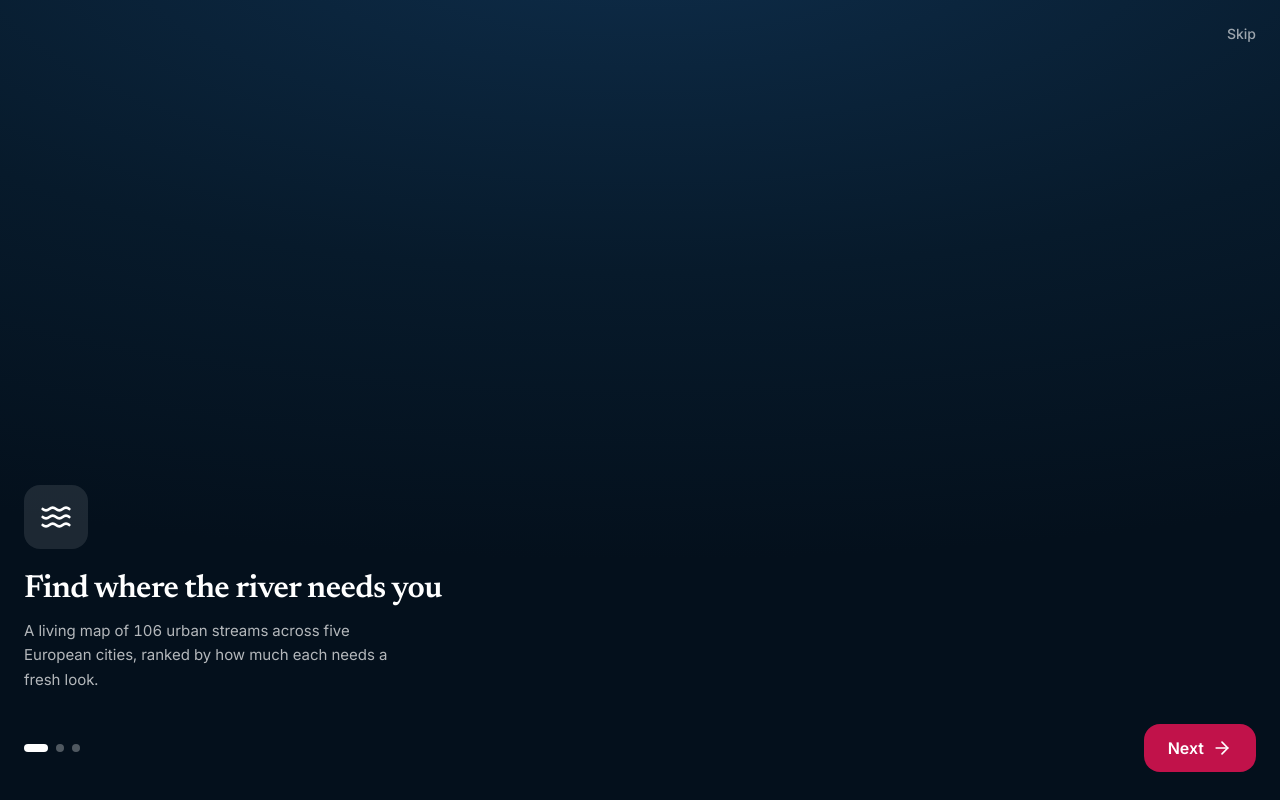
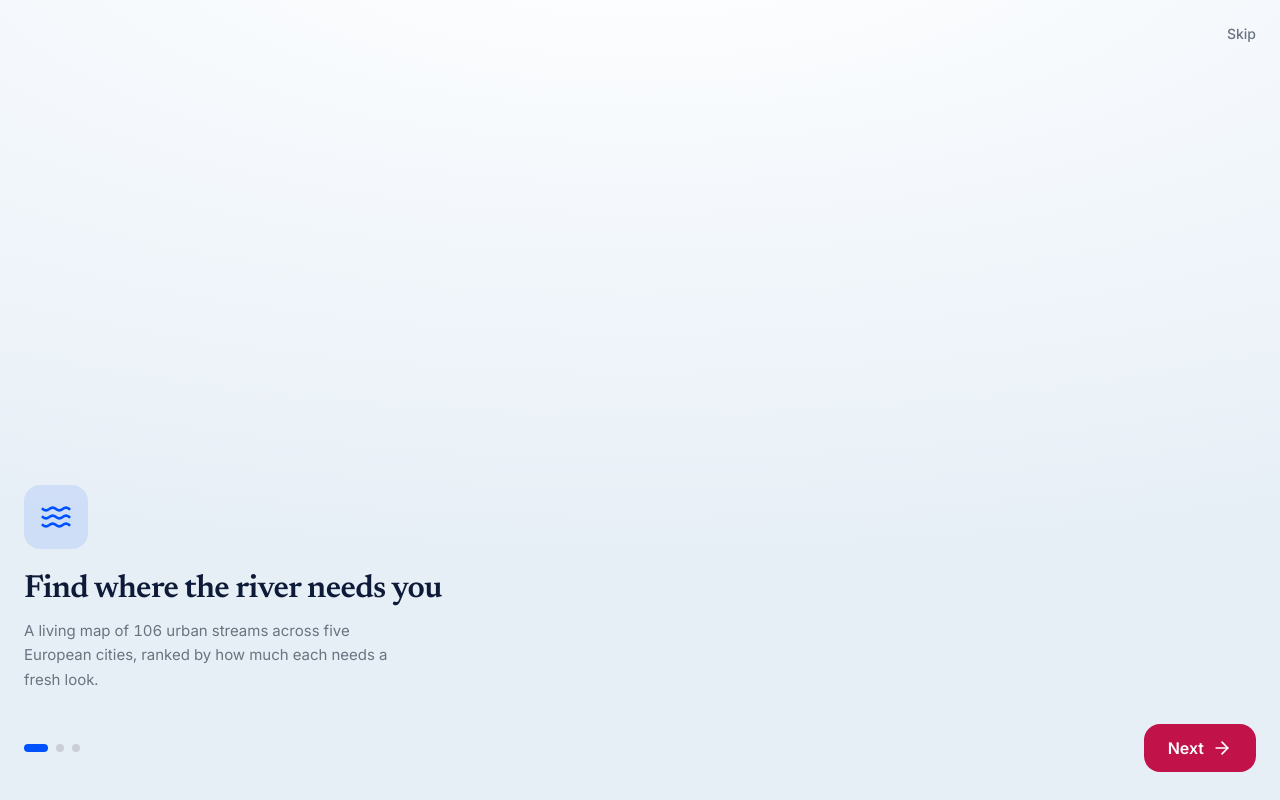
Before and after one commit to Aakashdeep-Srivastava/riverkin-web, a Next.js app: page /welcome in a window 1280 px wide. Built offline with nearby package versions, Linux system fonts and the light colour scheme; no server answers.

Commit message:
Light-theme the entry flow (splash/onboarding/sign-in)

```diff
--- a/src/components/auth-panel.tsx
+++ b/src/components/auth-panel.tsx
@@ -45,7 +45,7 @@ export function AuthPanel({ onGuest }: { onGuest: () => void }) {
             signInWithMicrosoft();
           }}
           disabled={redirecting}
-          className="flex min-h-tap w-full items-center justify-center gap-2.5 rounded-button bg-white px-4 py-3 font-semibold text-[#1b1b1b] transition-transform active:scale-[0.98] disabled:opacity-70"
+          className="flex min-h-tap w-full items-center justify-center gap-2.5 rounded-button border border-unseen bg-surface px-4 py-3 font-semibold text-ink transition-transform active:scale-[0.98] disabled:opacity-70"
         >
           {redirecting ? <Loader2 className="h-5 w-5 animate-spin" aria-hidden="true" /> : <MicrosoftMark />}
           Sign in with Microsoft
@@ -54,24 +54,24 @@ export function AuthPanel({ onGuest }: { onGuest: () => void }) {
 
       <button
         onClick={onGuest}
-        className={`flex min-h-tap w-full items-center justify-center gap-2 rounded-button border border-white/20 px-4 font-semibold text-white transition-transform active:scale-[0.98] ${
+        className={`flex min-h-tap w-full items-center justify-center gap-2 rounded-button bg-[var(--action)] px-4 font-semibold text-white transition-transform active:scale-[0.98] ${
           msEnabled ? 'mt-2.5 py-3' : 'py-3.5'
         }`}
       >
         Browse as a guest
-        <ArrowRight className="h-4 w-4 opacity-70" aria-hidden="true" />
+        <ArrowRight className="h-4 w-4 opacity-80" aria-hidden="true" />
       </button>
 
-      <p className="mt-3 text-center text-[12px] leading-relaxed text-white/50">
+      <p className="mt-3 text-center text-[12px] leading-relaxed text-ink-muted">
         Guests can explore and try a check. Sign in to make your work count toward the shared data.
       </p>
-      <p className="mt-2 text-center text-[11px] text-white/40">
+      <p className="mt-2 text-center text-[11px] text-ink-muted">
         By continuing you agree to our{' '}
-        <Link href="/terms" className="underline underline-offset-2 hover:text-white/70">
+        <Link href="/terms" className="underline underline-offset-2 hover:text-ink">
           Terms
         </Link>{' '}
         and{' '}
-        <Link href="/privacy" className="underline underline-offset-2 hover:text-white/70">
+        <Link href="/privacy" className="underline underline-offset-2 hover:text-ink">
           Privacy Policy
         </Link>
         .
--- a/src/components/entry.tsx
+++ b/src/components/entry.tsx
@@ -14,12 +14,15 @@ const Globe = dynamic(() => import('@/components/ui/globe'), { ssr: false, loadi
 
 type Stage = 'splash' | 'onboarding' | 'auth';
 
-const RIVER_NIGHT =
-  'radial-gradient(130% 80% at 50% -10%, #0e2d4a 0%, #071a2b 55%, #04101c 100%)';
+const RIVER_DAY =
+  'radial-gradient(130% 80% at 50% -10%, #ffffff 0%, #f1f6fb 55%, #e7eff6 100%)';
+
+// Clean white backdrop for the opening brand splash.
+const SPLASH_WHITE = '#ffffff';
 
 /**
- * Opening flow: brand splash → first-run onboarding (once) → sign-in (demo or
- * real account). The one dark surface in the app; the rest stays white.
+ * Opening flow: brand splash → first-run onboarding (once) → sign-in. Light
+ * theme throughout, matching the rest of the app (paper-white console).
  */
 export function Entry({ onEnter }: { onEnter: (role: string) => void }) {
   const [stage, setStage] = useState<Stage>('splash');
@@ -30,7 +33,7 @@ export function Entry({ onEnter }: { onEnter: (role: string) => void }) {
       typeof window !== 'undefined' &&
       window.matchMedia('(prefers-reduced-motion: reduce)').matches;
     const next = () => setStage(hasOnboarded() ? 'auth' : 'onboarding');
-    const t = window.setTimeout(next, reduce ? 400 : 1700);
+    const t = window.setTimeout(next, reduce ? 400 : 2100);
     return () => window.clearTimeout(t);
   }, []);
 
@@ -40,7 +43,10 @@ export function Entry({ onEnter }: { onEnter: (role: string) => void }) {
   }
 
   return (
-    <main className="relative flex min-h-dvh flex-col overflow-hidden" style={{ background: RIVER_NIGHT }}>
+    <main
+      className="relative flex min-h-dvh flex-col overflow-hidden"
+      style={{ background: stage === 'splash' ? SPLASH_WHITE : RIVER_DAY }}
+    >
       {/* Globe backdrop on the sign-in stage. */}
       {stage === 'auth' ? (
         <div
@@ -55,19 +61,66 @@ export function Entry({ onEnter }: { onEnter: (role: string) => void }) {
         <button
           onClick={() => setStage(hasOnboarded() ? 'auth' : 'onboarding')}
           aria-label="Continue"
-          className="relative z-10 flex flex-1 flex-col items-center justify-center gap-5"
+          className="relative z-10 flex flex-1 flex-col items-center justify-center"
         >
+          {/* Dawn light on paper — a whisper of river-blue at the top, warmth at
+           * the foot. Decorative; keeps the splash white-dominant. */}
+          <span
+            aria-hidden="true"
+            className="pointer-events-none absolute inset-0"
+            style={{
+              background:
+                'radial-gradient(120% 70% at 50% 8%, color-mix(in srgb, var(--water) 9%, transparent) 0%, transparent 58%),' +
+                'radial-gradient(90% 50% at 50% 104%, color-mix(in srgb, var(--gold) 6%, transparent) 0%, transparent 60%)',
+            }}
+          />
+
           <span className="rk-bloom">
-            <RiverMark className="h-24 w-24" />
+            <RiverMark className="h-[5.5rem] w-[5.5rem]" />
           </span>
-          <span className="rk-reveal text-2xl font-bold tracking-tight text-white" style={{ animationDelay: '150ms' }}>
+
+          <span
+            className="rk-reveal mt-6 font-display text-[2.75rem] font-semibold leading-none text-ink"
+            style={{ animationDelay: '120ms' }}
+          >
             RiverKin
           </span>
+
+          {/* The signature: a river line that draws itself under the wordmark
+           * (rk-draw = "the river line drawing itself"). */}
+          <svg
+            aria-hidden="true"
+            viewBox="0 0 240 24"
+            className="mt-3 h-6 w-[240px] overflow-visible"
+            fill="none"
+          >
+            <defs>
+              <linearGradient id="rk-splash-river" x1="0" y1="0" x2="240" y2="0" gradientUnits="userSpaceOnUse">
+                <stop offset="0" stopColor="var(--action)" stopOpacity="0" />
+                <stop offset="0.18" stopColor="var(--action)" />
+                <stop offset="0.82" stopColor="var(--water)" />
+                <stop offset="1" stopColor="var(--water)" stopOpacity="0" />
+              </linearGradient>
+            </defs>
+            <path
+              className="rk-draw"
+              pathLength={1}
+              d="M2 12 C 40 2, 64 22, 102 12 S 176 2, 202 12 S 232 16, 238 12"
+              stroke="url(#rk-splash-river)"
+              strokeWidth={2.5}
+              strokeLinecap="round"
+            />
+          </svg>
+
           <span
-            className="rk-reveal text-[13px] uppercase tracking-[0.2em] text-white/50"
-            style={{ animationDelay: '300ms' }}
+            className="rk-reveal mt-5 flex items-center gap-2.5 text-[12px] font-medium uppercase tracking-[0.3em] text-ink-muted"
+            style={{ animationDelay: '320ms' }}
           >
-            Observe · Verify · Protect
+            <span>Observe</span>
+            <span aria-hidden="true" className="h-1 w-1 rounded-full bg-[var(--water)]/70" />
+            <span>Verify</span>
+            <span aria-hidden="true" className="h-1 w-1 rounded-full bg-[var(--water)]/70" />
+            <span>Protect</span>
           </span>
         </button>
       ) : null}
@@ -79,16 +132,16 @@ export function Entry({ onEnter }: { onEnter: (role: string) => void }) {
           <div className="relative z-10 px-6 pt-[calc(env(safe-area-inset-top)+2.25rem)]">
             <div className="rk-reveal flex items-center gap-2">
               <RiverMark className="h-8 w-8" />
-              <span className="text-[12px] font-semibold uppercase tracking-[0.18em] text-white/70">RiverKin</span>
+              <span className="text-[12px] font-semibold uppercase tracking-[0.18em] text-ink-muted">RiverKin</span>
             </div>
           </div>
 
           <div className="relative z-10 mt-auto px-6 pb-[calc(env(safe-area-inset-bottom)+1.75rem)]">
             <div className="rk-reveal" style={{ animationDelay: '120ms' }}>
-              <h1 className="font-display text-[clamp(1.7rem,6.5vw,2.1rem)] font-semibold leading-[1.1] text-white">
+              <h1 className="font-display text-[clamp(1.7rem,6.5vw,2.1rem)] font-semibold leading-[1.1] text-ink">
                 Find where the river needs you.
               </h1>
-              <p className="mt-2.5 max-w-xs text-[14px] leading-relaxed text-white/65">
+              <p className="mt-2.5 max-w-xs text-[14px] leading-relaxed text-ink-muted">
                 106 urban streams across five European cities, ranked by what needs a look today.
               </p>
             </div>
--- a/src/components/onboarding.tsx
+++ b/src/components/onboarding.tsx
@@ -45,19 +45,19 @@ export function Onboarding({ onDone }: { onDone: () => void }) {
   return (
     <div className="relative z-10 flex min-h-dvh flex-col px-6 pb-[calc(env(safe-area-inset-bottom)+1.75rem)] pt-[calc(env(safe-area-inset-top)+1.5rem)]">
       <div className="flex justify-end">
-        <button onClick={onDone} className="text-sm font-medium text-white/60 hover:text-white">
+        <button onClick={onDone} className="text-sm font-medium text-ink-muted hover:text-ink">
           Skip
         </button>
       </div>
 
       <div key={i} className="rk-reveal mt-auto">
-        <span className="flex h-16 w-16 items-center justify-center rounded-2xl bg-white/10 text-white backdrop-blur-md">
+        <span className="flex h-16 w-16 items-center justify-center rounded-2xl bg-[var(--action-tint)] text-[var(--action)]">
           <Icon className="h-8 w-8" aria-hidden="true" />
         </span>
-        <h1 className="font-display mt-6 text-[clamp(1.6rem,6vw,2rem)] font-semibold leading-[1.1] text-white">
+        <h1 className="font-display mt-6 text-[clamp(1.6rem,6vw,2rem)] font-semibold leading-[1.1] text-ink">
           {slide.title}
         </h1>
-        <p className="mt-3 max-w-sm text-[15px] leading-relaxed text-white/70">{slide.body}</p>
+        <p className="mt-3 max-w-sm text-[15px] leading-relaxed text-ink-muted">{slide.body}</p>
       </div>
 
       {/* Dots + CTA */}
@@ -68,7 +68,7 @@ export function Onboarding({ onDone }: { onDone: () => void }) {
               key={idx}
               aria-current={idx === i}
               className={`h-2 rounded-full transition-all duration-300 ${
-                idx === i ? 'w-6 bg-white' : 'w-2 bg-white/30'
+                idx === i ? 'w-6 bg-[var(--action)]' : 'w-2 bg-unseen'
               }`}
             />
           ))}
```
